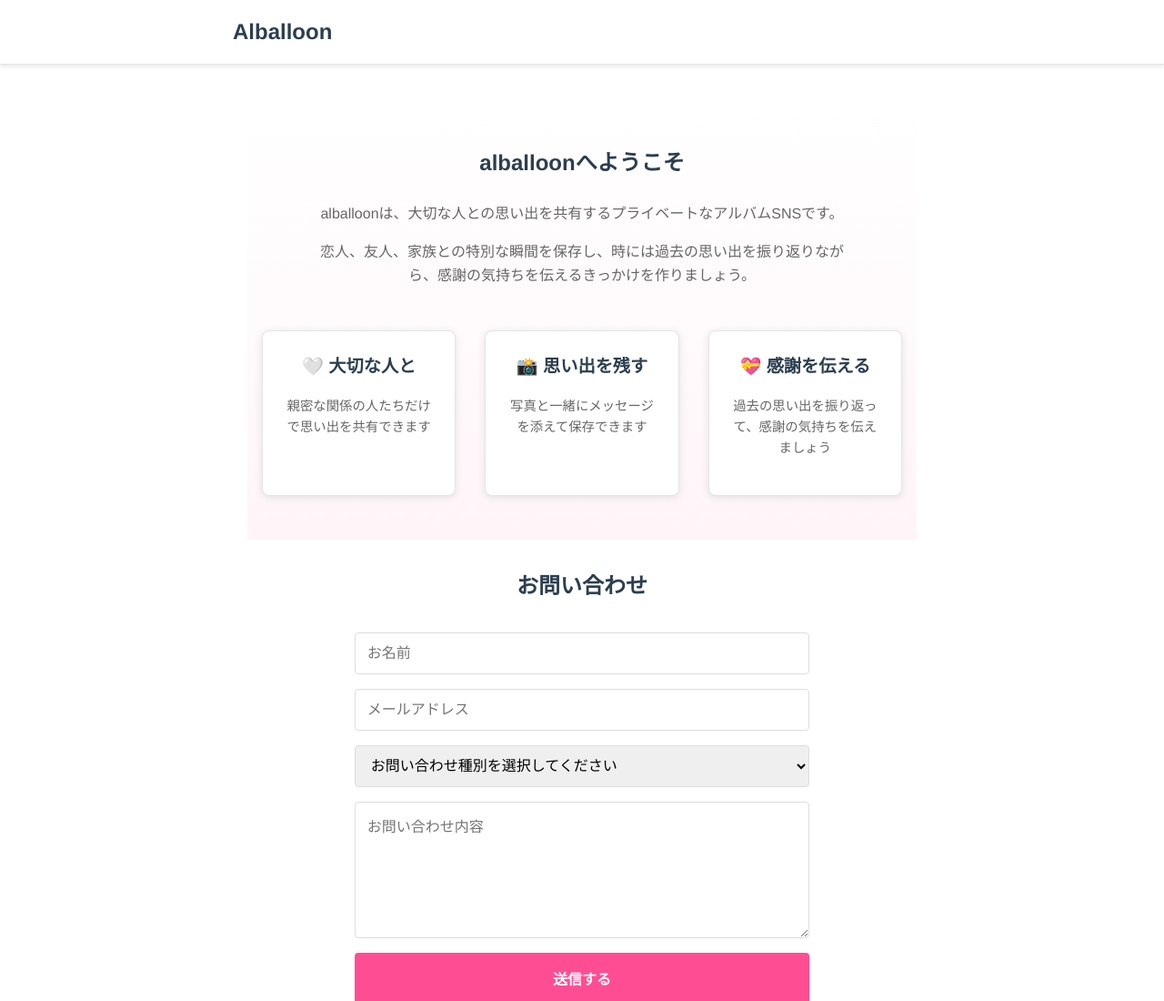
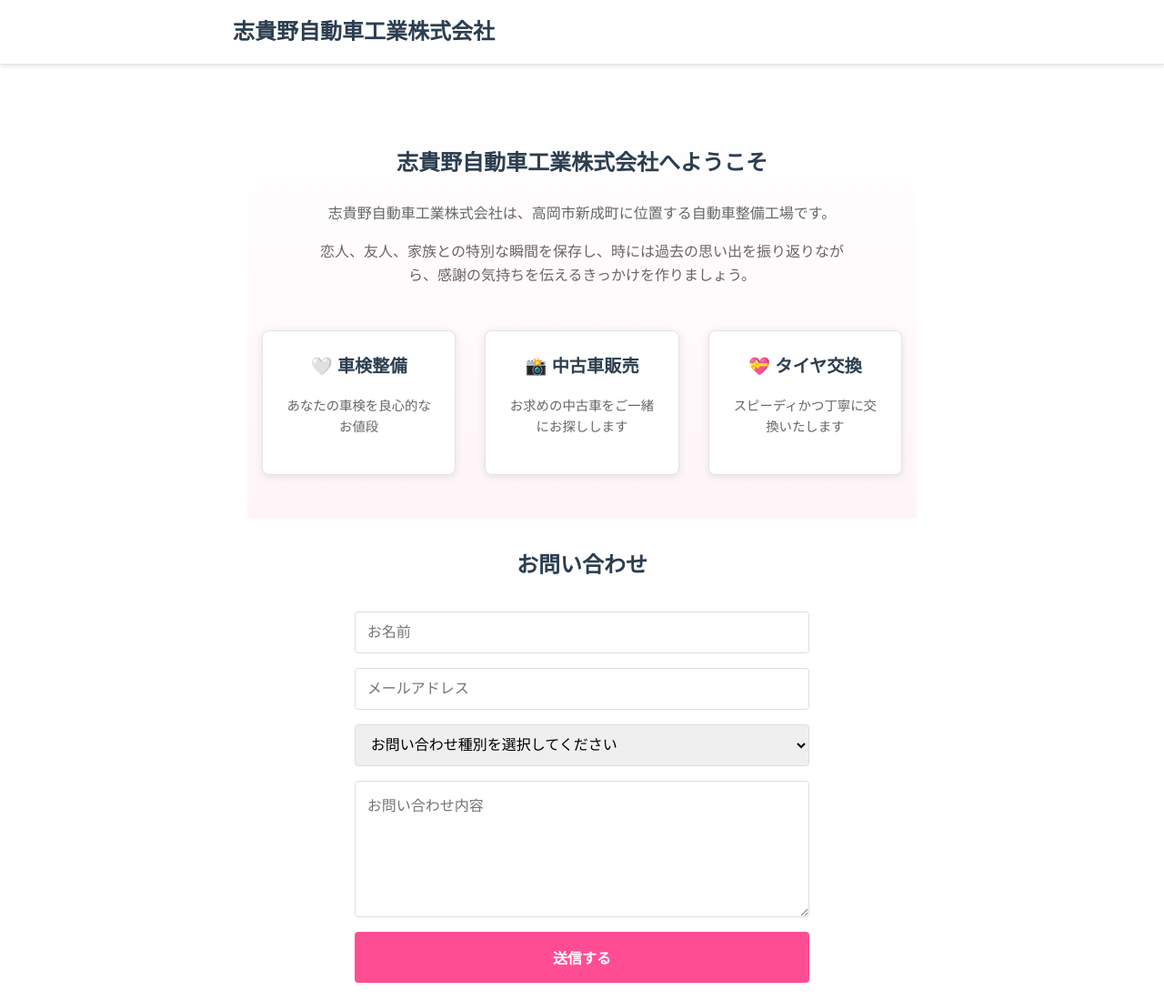
Before and after one commit to hayashi-tenpa/shikino, a website: page public/index.html in a window 1280 px wide. Shown: the top 1100 px of the page at 91% size. Drawn offline with Linux system fonts and the light colour scheme.

Commit message:
change "index.html"

```diff
--- a/public/index.html
+++ b/public/index.html
@@ -11,27 +11,27 @@
 <body>
     <header>
         <nav>
-            <h1>alballoon</h1>
+            <h1>志貴野自動車工業株式会社</h1>
         </nav>
     </header>
 
     <main>
         <section class="hero">
-            <h1>alballoonへようこそ</h1>
-            <p>alballoonは、大切な人との思い出を共有するプライベートなアルバムSNSです。</p>
+            <h1>志貴野自動車工業株式会社へようこそ</h1>
+            <p>志貴野自動車工業株式会社は、高岡市新成町に位置する自動車整備工場です。</p>
             <p>恋人、友人、家族との特別な瞬間を保存し、時には過去の思い出を振り返りながら、感謝の気持ちを伝えるきっかけを作りましょう。</p>
             <div class="features">
                 <div class="feature-item">
-                    <h3>🤍 大切な人と</h3>
-                    <p>親密な関係の人たちだけで思い出を共有できます</p>
+                    <h3>🤍 車検整備</h3>
+                    <p>あなたの車検を良心的なお値段</p>
                 </div>
                 <div class="feature-item">
-                    <h3>📸 思い出を残す</h3>
-                    <p>写真と一緒にメッセージを添えて保存できます</p>
+                    <h3>📸 中古車販売</h3>
+                    <p>お求めの中古車をご一緒にお探しします</p>
                 </div>
                 <div class="feature-item">
-                    <h3>💝 感謝を伝える</h3>
-                    <p>過去の思い出を振り返って、感謝の気持ちを伝えましょう</p>
+                    <h3>💝 タイヤ交換</h3>
+                    <p>スピーディかつ丁寧に交換いたします</p>
                 </div>
             </div>
         </section>
```
